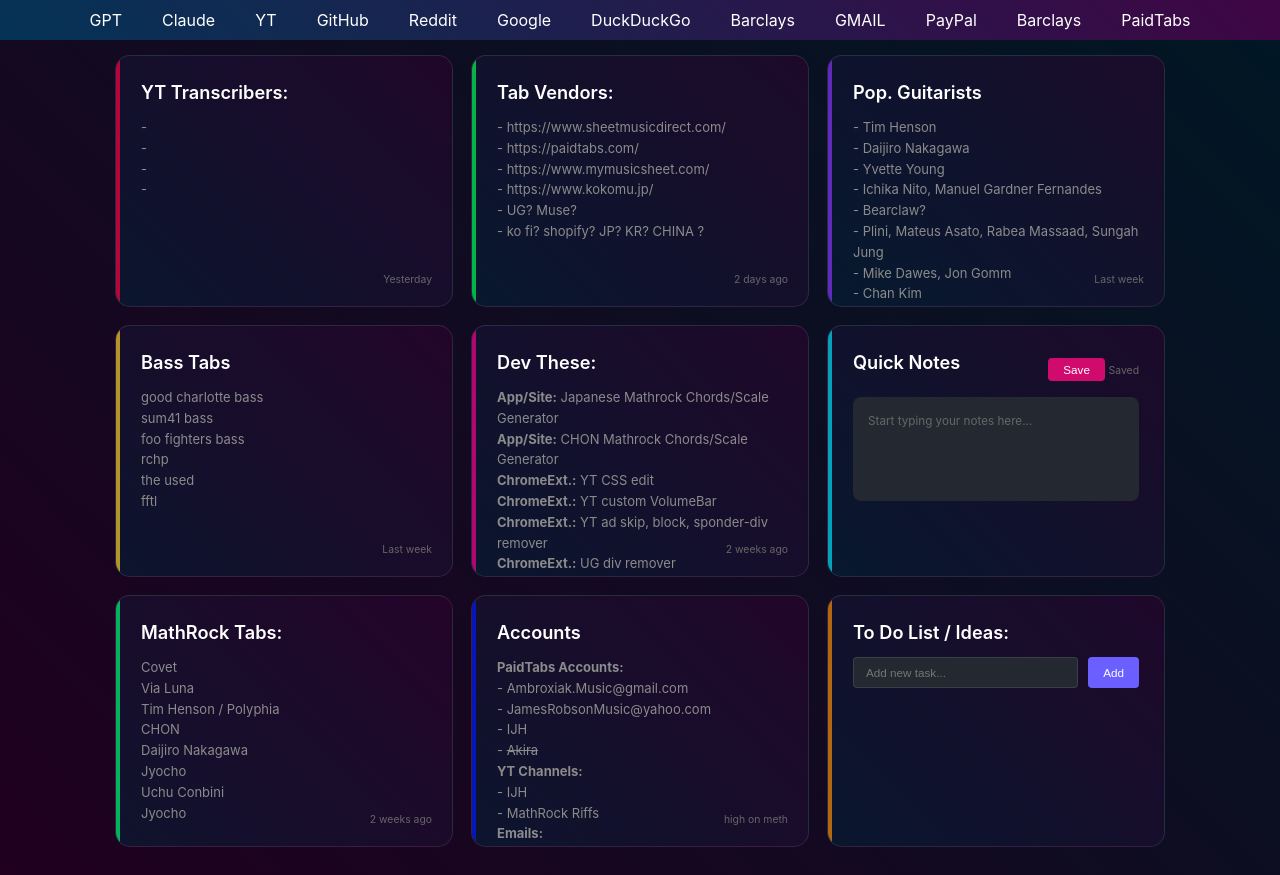
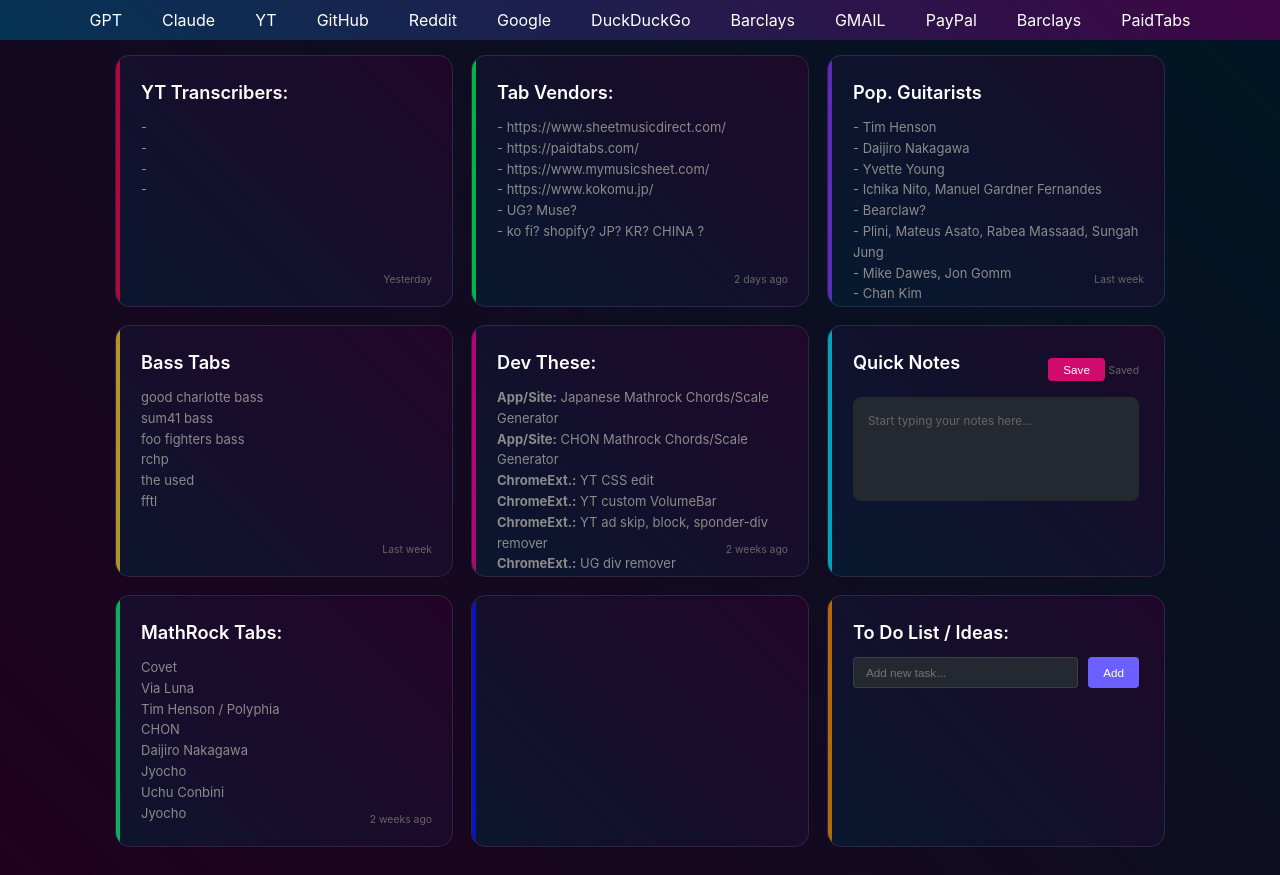
Before and after one commit to IJH91IJH91/my-website, a plain HTML site: page index.html in a window 1280 px wide. Drawn offline with Linux system fonts and the light colour scheme.

Commit message:
Add files via upload

```diff
--- a/index.html
+++ b/index.html
@@ -448,9 +448,10 @@
 
 
     <!-- ACCOUNTS THIS DIV  -->
-    <div class="box">  <text font-size="1">
-        <h2 draggable="true">Accounts</h2>
-        <p>        <b>PaidTabs Accounts:</b> <br>
+    <div class="box">
+      <span style="opacity: 0.001;">
+        <h2 draggable="true">Accountzs</h2>
+        <p><text font-size="1">       <b>PaidTabs Accounts:</b> <br>
         - Ambroxiak.Music@gmail.com <!-- a6 -->  <br>
         - JamesRobsonMusic@yahoo.com  <!-- MusicalFarting1966 -->  <br>
         - IJH <br>
@@ -466,8 +467,8 @@
         - Ambroxiak.Music@gmail.com  <br>
         - JamesRobsonMusic@yahoo.com  <br>
         - JamesRobsonMusic@yahoo.com  <br>
-
-        </p></text>
+      </span>
+        </p>
         <span class="date">high on meth</span>
       </div>
 
```
